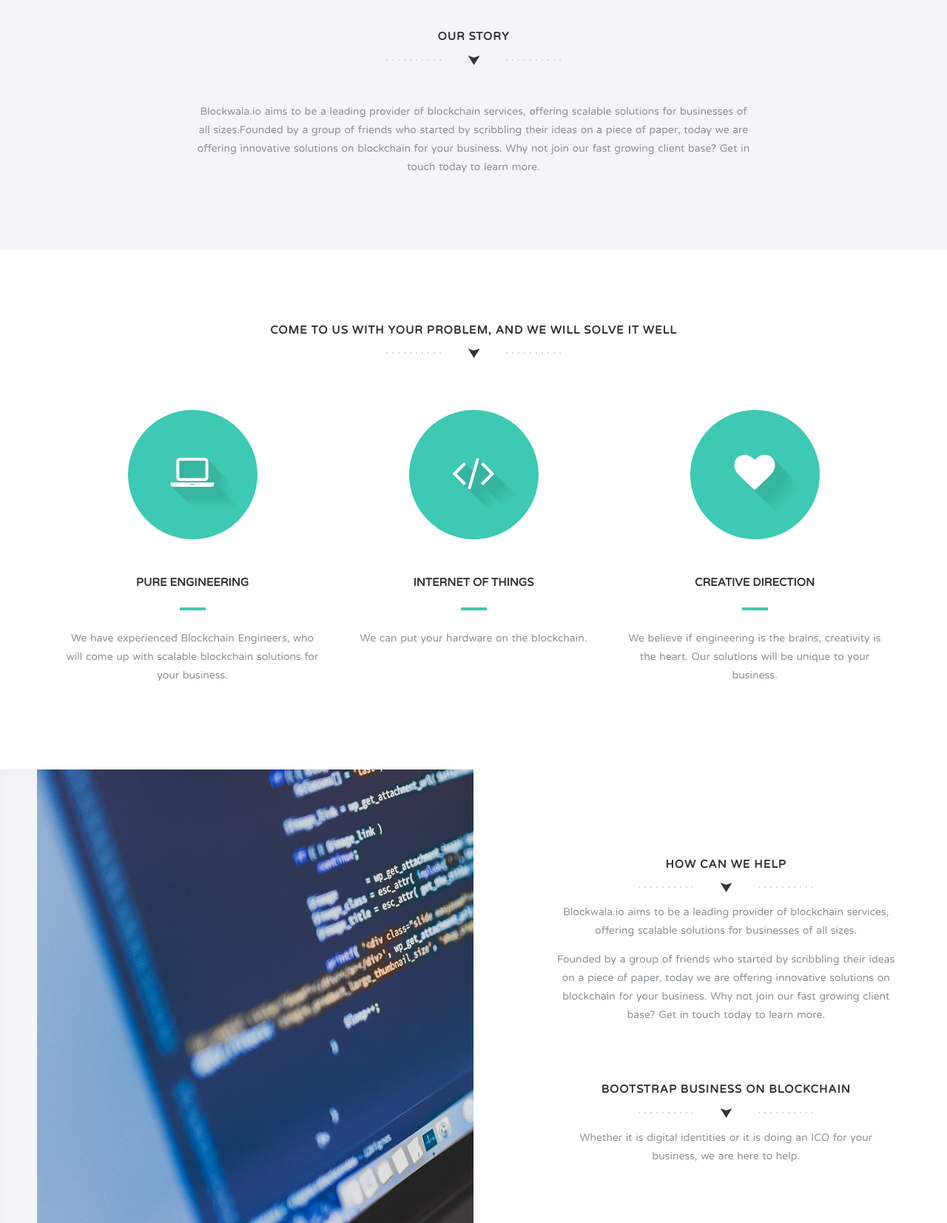
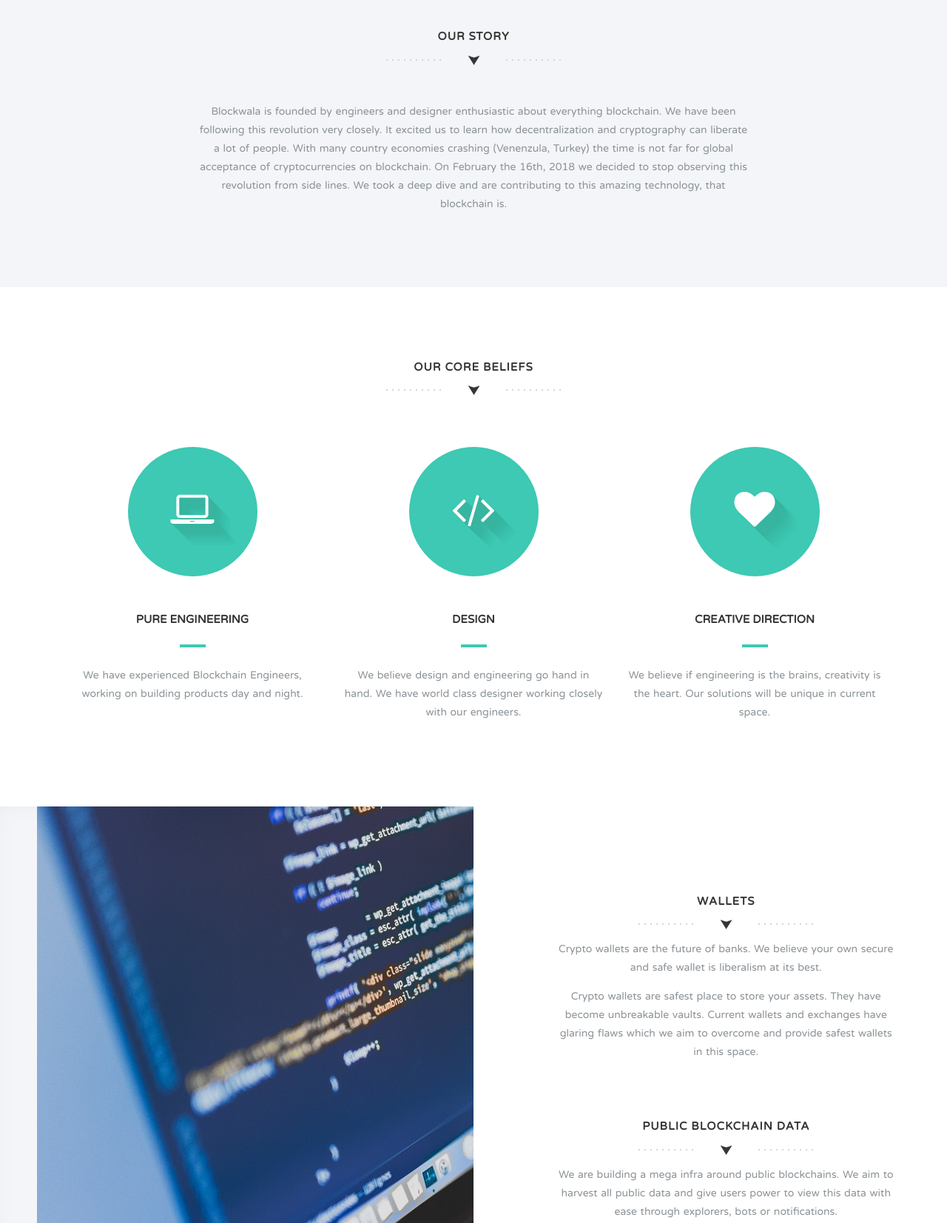
Before and after one commit to Blockwala/website, a plain HTML site: page index.html in a window 1280 px wide. Shown: the part 760-2413 px from the top of the page at 74% size. Drawn offline with nearby package versions, Linux system fonts and the light colour scheme.

Commit message:
added bot

```diff
--- a/index.html
+++ b/index.html
@@ -98,6 +98,10 @@ border-radius: 10px;
             <i class="fa fa-github"></i>
             <a href="https://github.com/Blockwala" target="blank">Github</a>
           </div>
+          <div class="fl-fl float-gh">
+            <i class="fa fa-telegram"></i>
+            <a href="https://t.me/btc_assistant_bot" target="blank">Bitcoin BOT</a>
+          </div>
         </div>
       </div>
     </header>
@@ -164,7 +168,7 @@ border-radius: 10px;
 
               <div class="col-md-8 col-md-offset-2 wp1">
                 <h1 class="arrow">Our Story</h1>
-                <p>Blockwala.io aims to be a leading provider of blockchain services, offering scalable solutions for businesses of all sizes.Founded by a group of friends who started by scribbling their ideas on a piece of paper, today we are offering innovative solutions on blockchain for your business. Why not join our fast growing client base? Get in touch today to learn more.</p>
+                <p>Blockwala is founded by engineers and designer enthusiastic about everything blockchain. We have been following this revolution very closely. It excited us to learn how decentralization and cryptography can liberate a lot of people. With many country economies crashing (Venenzula, Turkey) the time is not far for global acceptance of cryptocurrencies on blockchain. On February the 16th, 2018 we decided to stop observing this revolution from side lines. We took a deep dive and are contributing to this amazing technology, that blockchain is.</p>
               </div>
 
           </div>
@@ -174,28 +178,28 @@ border-radius: 10px;
           <div class="container">
             <div class="row">
               <div class="col-md-12">
-                <h1 class="arrow">Come to us with your problem, and we will solve it well</h1>
+                <h1 class="arrow">Our core beliefs</h1>
                 <div class="features-wrapper">
                   <div class="col-md-4 wp2">
                     <div class="icon">
                       <i class="fa fa-laptop shadow"></i>
                     </div>
                     <h2>Pure Engineering</h2>
-                    <p>We have experienced Blockchain Engineers, who will come up with scalable blockchain solutions for your business.</p>
+                    <p>We have experienced Blockchain Engineers, working on building products day and night.</p>
                   </div>
                   <div class="col-md-4 wp2 delay-05s">
                     <div class="icon">
                       <i class="fa fa-code shadow"></i>
                     </div>
-                    <h2>Internet of things</h2>
-                    <p>We can put your hardware on the blockchain.</p>
+                    <h2>Design</h2>
+                    <p>We believe design and engineering go hand in hand. We have world class designer working closely with our engineers.</p>
                   </div>
                   <div class="col-md-4 wp2 delay-1s">
                     <div class="icon">
                       <i class="fa fa-heart shadow"></i>
                     </div>
                     <h2>Creative Direction</h2>
-                    <p>We believe if engineering is the brains, creativity is the heart. Our solutions will be unique to your business.</p>
+                    <p>We believe if engineering is the brains, creativity is the heart. Our solutions will be unique in current space.</p>
                   </div>
                   <div class="col-md-4">
 
@@ -225,14 +229,19 @@ border-radius: 10px;
                   <div id="servicesSlider">
                     <ul class="slides">
                       <li>
-                        <h1 class="arrow">HOW CAN WE HELP</h1>
-                        <p>Blockwala.io aims to be a leading provider of blockchain services, offering scalable solutions for businesses of all sizes. </p>
+                        <h1 class="arrow">WALLETS</h1>
+                        <p>Crypto wallets are the future of banks. We believe your own secure and safe wallet is liberalism at its best.</p>
                         <p>
-                        Founded by a group of friends who started by scribbling their ideas on a piece of paper, today we are offering innovative solutions on blockchain for your business. Why not join our fast growing client base? Get in touch today to learn more. </p>
+                          Crypto wallets are safest place to store your assets. They have become unbreakable vaults.
+                          Current wallets and exchanges have glaring flaws which we aim to overcome and provide safest
+                          wallets in this space.
+                         </p>
                       </li>
                       <li>
-                        <h1 class="arrow">Bootstrap Business on Blockchain</h1>
-                        <p>Whether it is digital identities or it is doing an ICO for your business, we are here to help. </p>
+                        <h1 class="arrow">Public blockchain data</h1>
+                        <p>We are building a mega infra around public blockchains. We aim to harvest all public data and
+                          give users power to view this data with ease through explorers, bots or notifications.
+                        </p>
                       </li>
                     </ul>
                   </div>
@@ -421,11 +430,11 @@ border-radius: 10px;
                     <br/>
                     <br/>
 
-                    <div class="youtube_video" align="center">
+                   <!--  <div class="youtube_video" align="center">
 
                        <h1>Bitguard Hardware Wallet Demo</h1>
                        <iframe width="560" height="315" src="https://www.youtube.com/embed/nEtS-3g63FQ" frameborder="0" allow="autoplay; encrypted-media" allowfullscreen></iframe>
-                    </div>
+                    </div> -->
 
                      <div class=" box_1 delay-1s animated fadeInUp" style="margin-top:60px;vertical-align:middle;" align="center">
                          <div style="width:100%; margin-top:20px;">
@@ -547,26 +556,6 @@ border-radius: 10px;
                       </div>
                   </ul>
                 </div> -->
-                <div class="slide">
-                  <ul class="slides">
-                     <div class="col-md-12  delay-10s">
-                        <div class="ch-item ch-img-5">
-                        <div class="ch-info">
-                            <br>
-                                <p> Praful is a pre-final year computer science undergrad. He is a coding enthusiast and is working on the crypto-currency migrators.</p>
-                                <!--<img src="img/team-03.png" alt="Team Member">-->
-                        </div>
-                      </div>
-
-                        <h2>PRAFUL PARASHAR  <p> Software Engineer </p></h2>
-                        <div class="social">
-                          <ul class="social-buttons">
-                            <li><a href="https://www.linkedin.com/in/praful-parashar-75118a167/" class="social-btn" target="_blank"><i class="fa fa-linkedin"></i></a></li>
-                          </ul>
-                        </div>
-                      </div>
-                  </ul>
-                </div>
               </div>
                 </div>
               </div>
```
